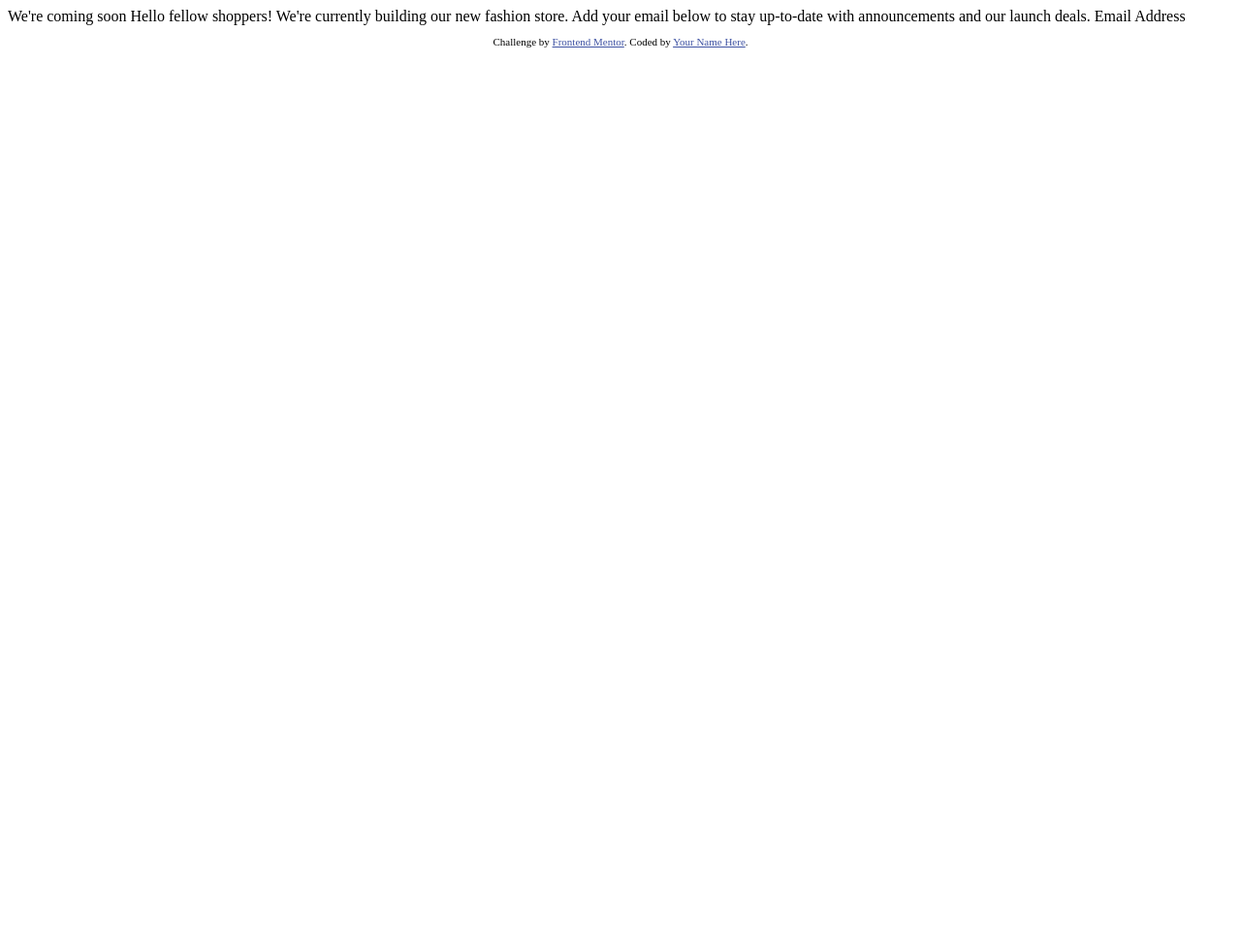
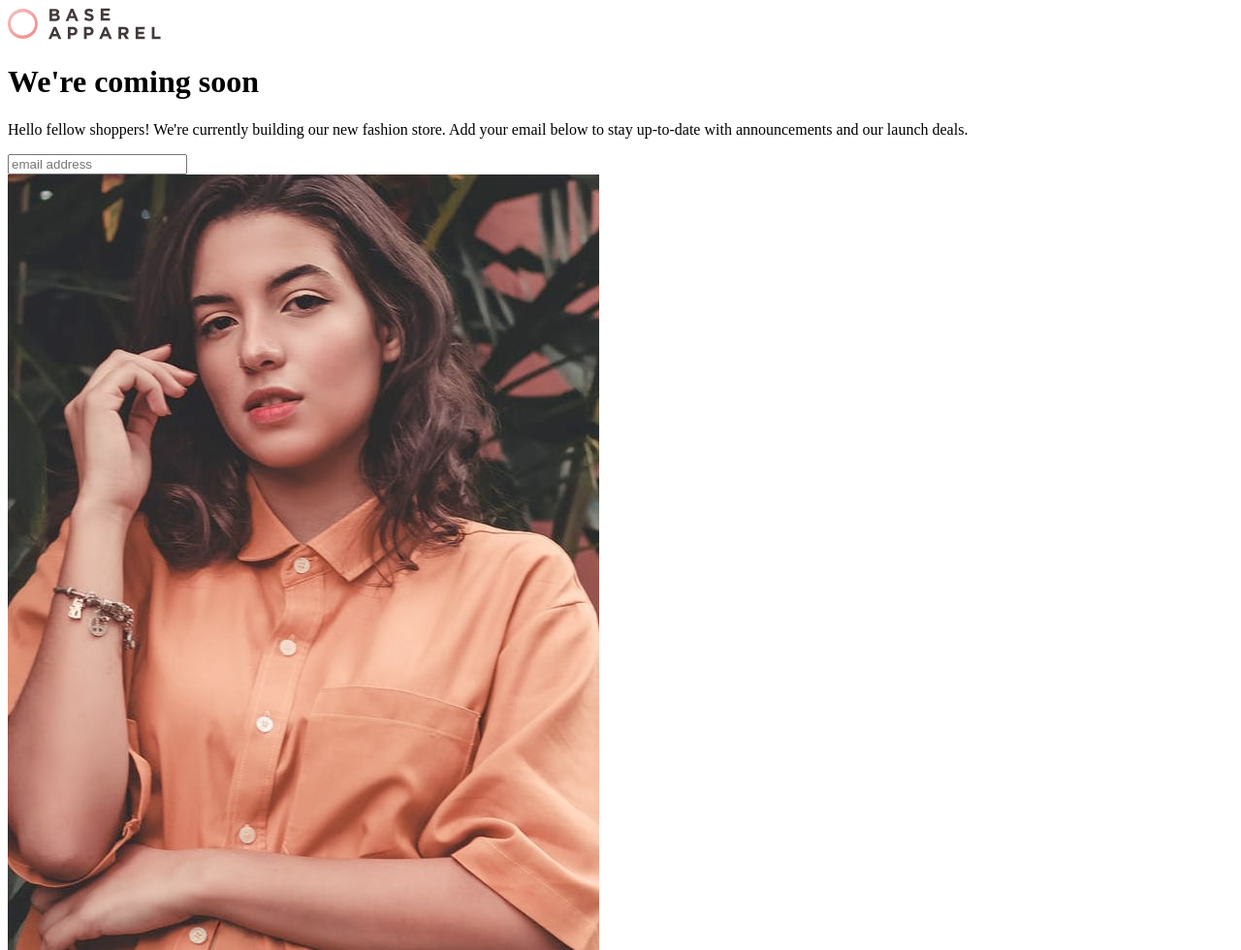
Before and after one commit to abdmud/base-apparel-coming-soon, a plain HTML site: page index.html in a window 1280 px wide. Shown: the top 980 px of the page at 97% size. Before the commit the page ends 800 px from the top, so only its background shows below. Drawn offline with Linux system fonts and the light colour scheme.

Commit message:
added html tags and css file

```diff
--- a/index.html
+++ b/index.html
@@ -16,12 +16,26 @@
 </head>
 <body>
 
-  We're coming soon
+  <nav class="nav">
+    <img src="./images/logo.svg" alt="logo">
+  </nav>
 
-  Hello fellow shoppers! We're currently building our new fashion store.
-  Add your email below to stay up-to-date with announcements and our launch deals.
+  <main>
+    <div class="left">
+      <h1 class="title">We're coming soon</h1>
 
-  Email Address
+      <p class="text">Hello fellow shoppers! We're currently building our new fashion store.
+        Add your email below to stay up-to-date with announcements and our launch deals.</p>
+
+      <form action="">
+        <input type="email" name="email" id="email" placeholder="email address">
+      </form>
+    </div>
+
+    <div class="right">
+      <img src="./images/hero-desktop.jpg" alt="hero-jpg">
+    </div>
+  </main>
 
   <footer>
     <p class="attribution">
```
Also changed, not shown: styles.css (added).
